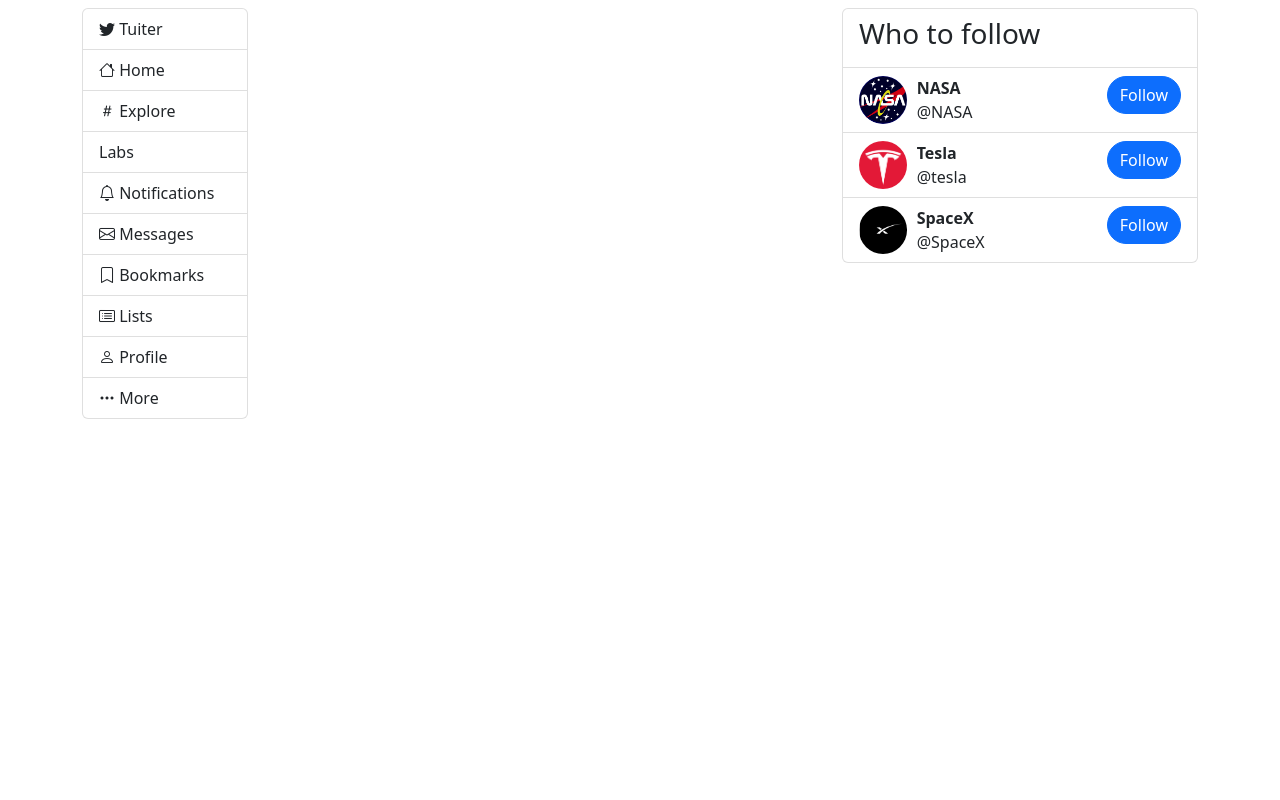
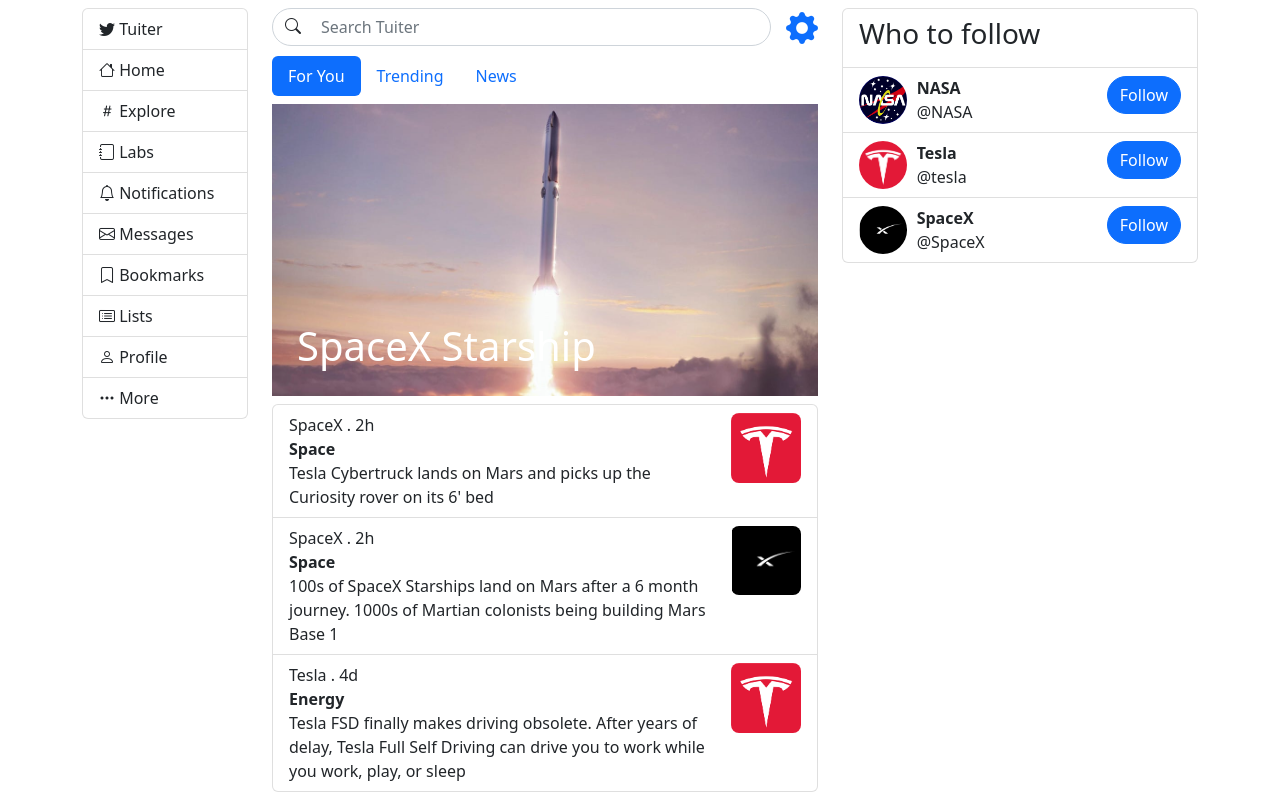
Before and after one commit to rachelqdao/tuiter-react-web-app, a React (Create React App) app: page /tuiter in a window 1280 px wide. Built offline with nearby package versions, Linux system fonts and the light colour scheme.

Commit message:
fixed navigation + added icon

```diff
--- a/src/tuiter/index.js
+++ b/src/tuiter/index.js
@@ -14,6 +14,7 @@
             <div className="col-10 col-md-10 col-lg-7 col-xl-6"
                  style={{"position": "relative"}}>
                 <Routes>
+                    <Route index          element={<ExploreComponent/>}/>
                     <Route path="home"    element={<HomeComponent/>}/>
                     <Route path="explore" element={<ExploreComponent/>}/>
                 </Routes>
--- a/src/tuiter/navigation-sidebar/index.js
+++ b/src/tuiter/navigation-sidebar/index.js
@@ -25,6 +25,7 @@
                 Explore
             </Link>
             <Link to="/" className="list-group-item">
+                <i className="bi bi-journal"> </i>
                 Labs
             </Link>
             <a className={`list-group-item
```
